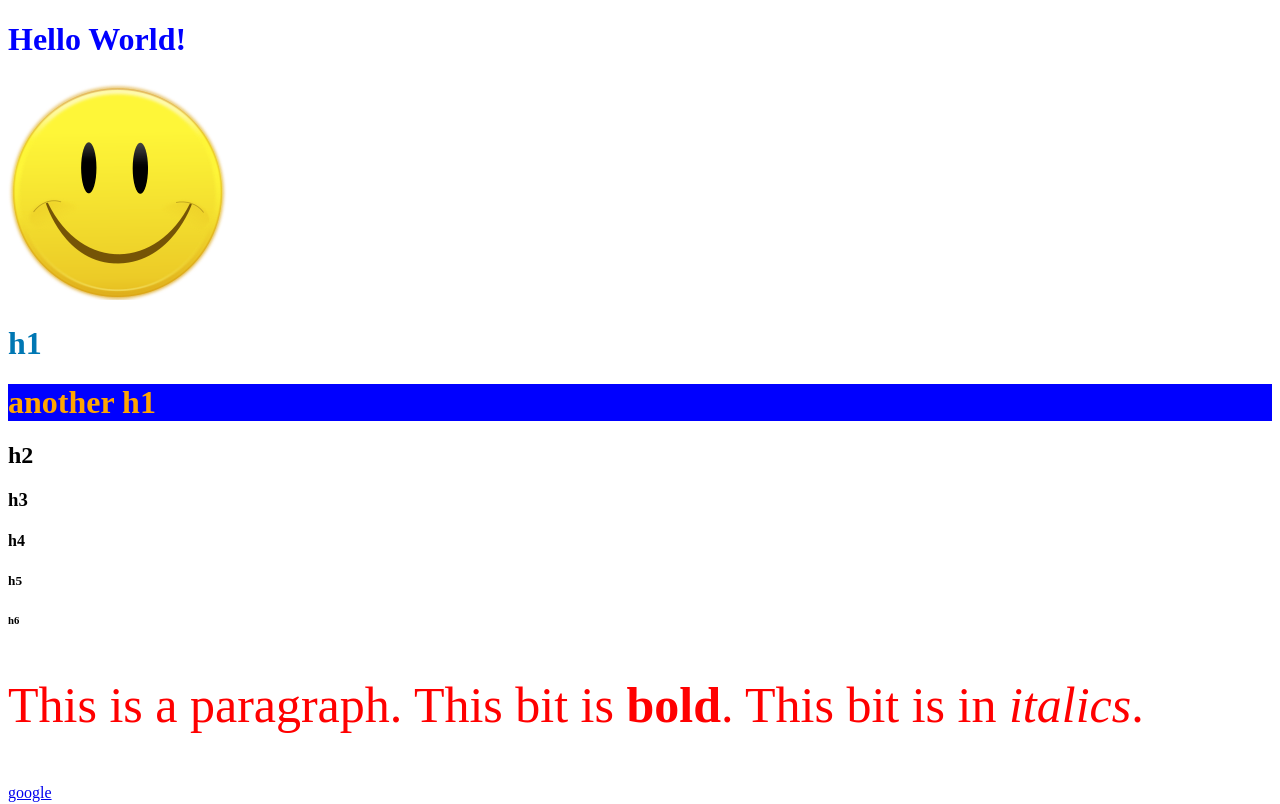
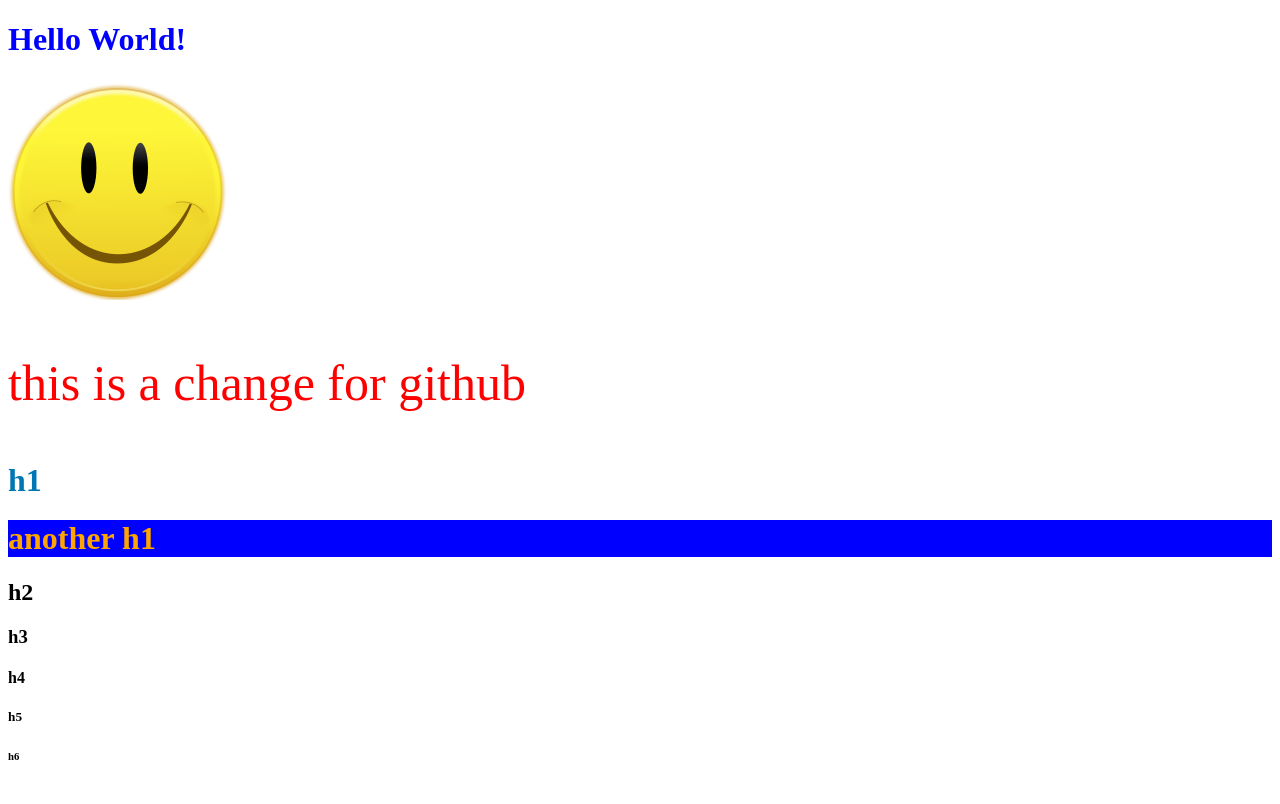
Before and after one commit to brendancachia/web_project-2, a plain HTML site: page index.html in a window 1280 px wide. Shown: the top 804 px of the page. Drawn offline with Linux system fonts and the light colour scheme.

Commit message:
added another paragraph
text paragraph

```diff
--- a/index.html
+++ b/index.html
@@ -6,6 +6,8 @@
   <body>
     <h1>Hello World!</h1>
     <img src="./images/smiley_face.png" alt="A smiley face">
+
+    <p> this is a change for github</p>
 
     <h1 class="test">h1</h1>
     <h1 class="anotherTest">another h1</h1>
```
